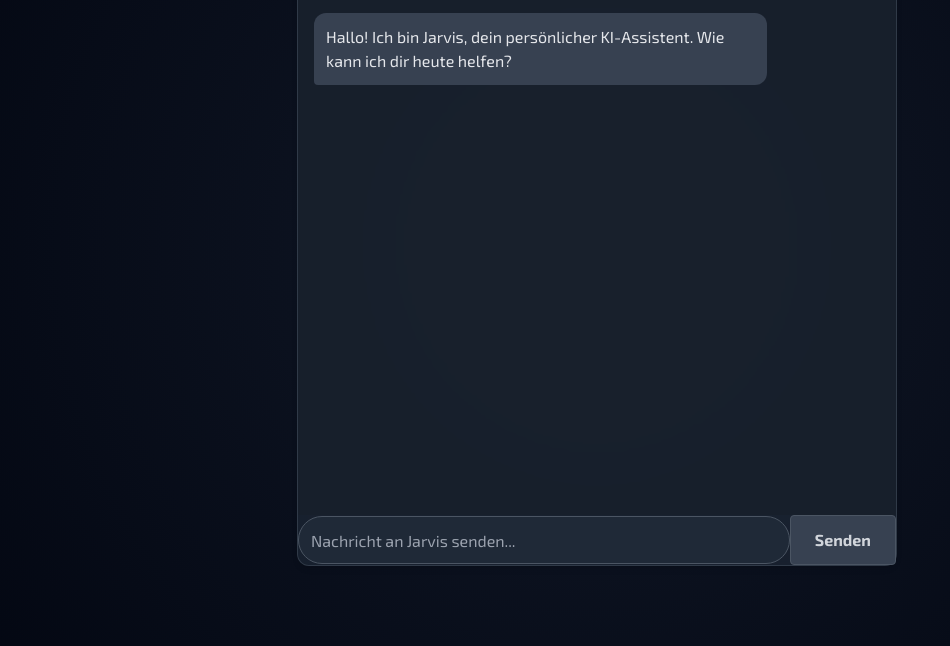
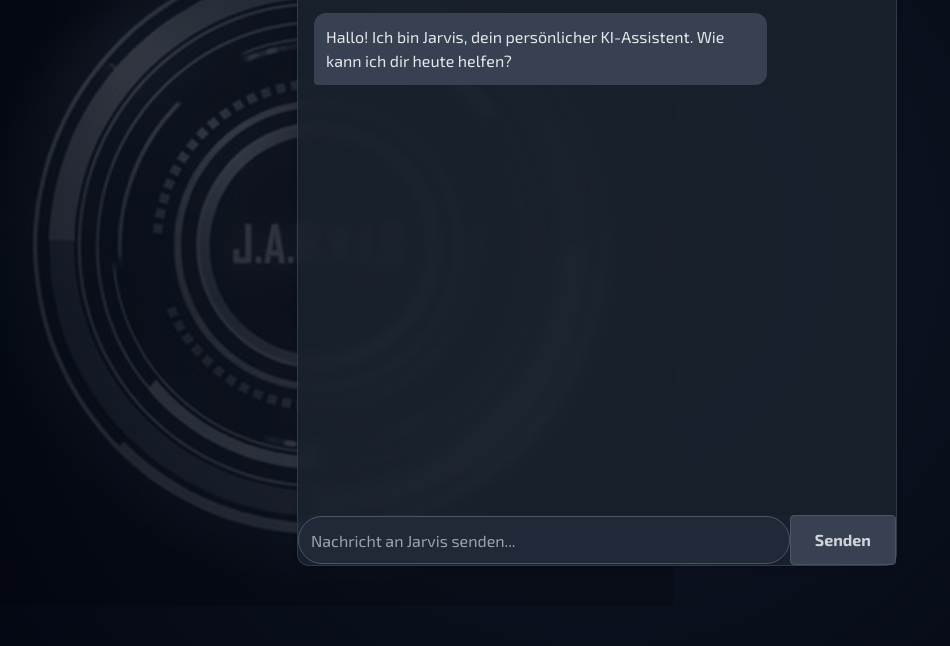
Before and after one commit to grzesioc/Jarvis, a plain HTML site: page docs/index.html in a window 1280 px wide. Shown: the part 154-800 px from the top of the page, without its empty margins (43-993 px from the left). Drawn offline with nearby package versions, Linux system fonts and the light colour scheme.

Commit message:
Update style.css

```diff
--- a/docs/style.css
+++ b/docs/style.css
@@ -250,3 +250,23 @@ body {
         padding: 0.5rem 1rem;
     }
 }
+/* Wasserzeichen-Hintergrund nur auf Desktop */
+@media (min-width: 769px) {
+  body::before {
+    content: "";
+    position: fixed;
+    left: 0;
+    top: 0;
+    width: 60vw;
+    height: 100vh;
+    background: url('jarvis-watermark.png') no-repeat left center;
+    background-size: auto 90vh; /* 3/4 Höhe */
+    opacity: 0.18;
+    z-index: 0;
+    pointer-events: none;
+  }
+  .chat-container {
+    position: relative;
+    z-index: 1;
+  }
+}
```
